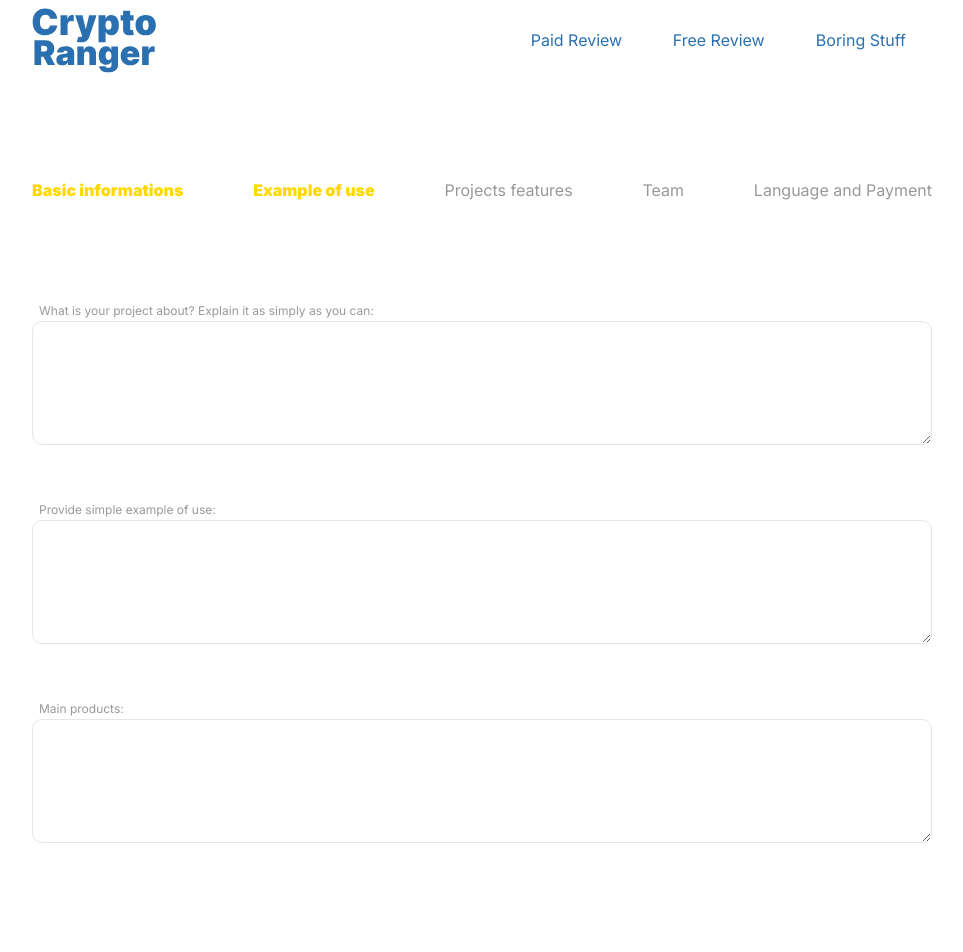
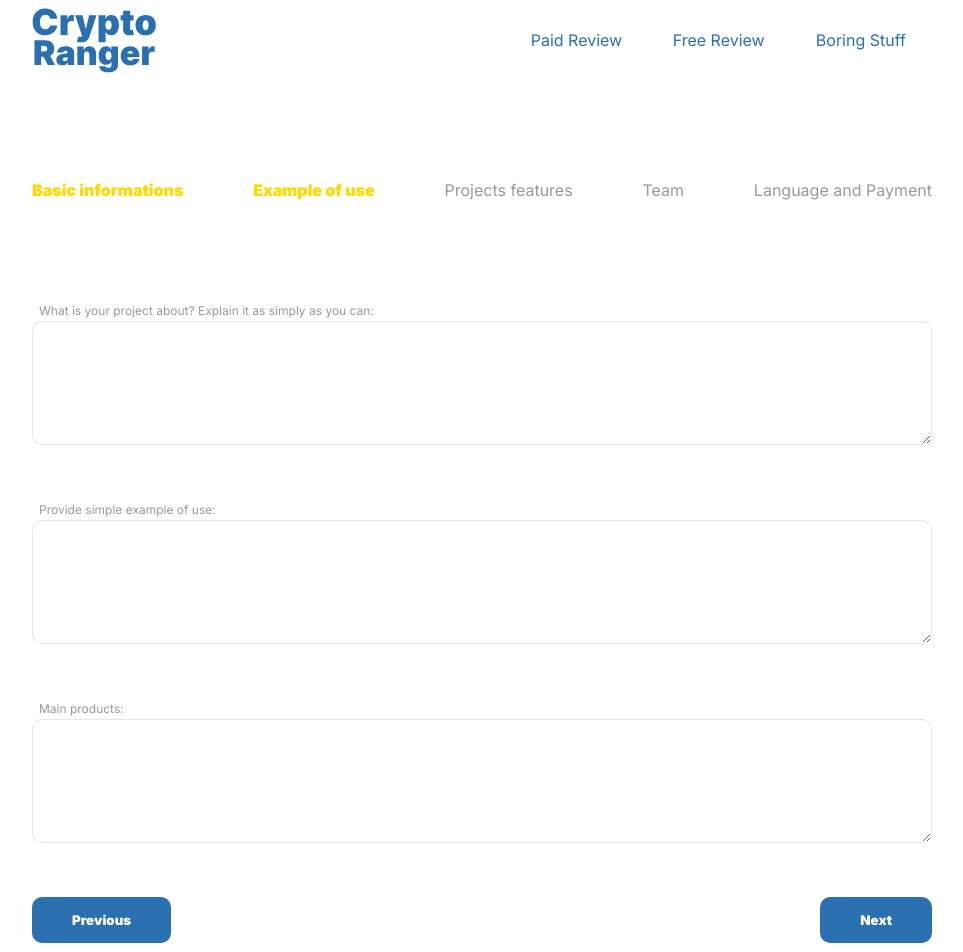
Before and after one commit to SimpleMB/CryptoRangerSimple, a Next.js app: page /paid/exampleofuse in a window 1280 px wide. Shown: the top 952 px of the page, without its empty margins (158-1121 px from the left). Before the commit the page ends 897 px from the top, so only its background shows below. Built offline with nearby package versions, Linux system fonts and the light colour scheme.

Commit message:
Attempt to save information in BasicTemplate

```diff
--- a/pages/paid/exampleofuse/index.tsx
+++ b/pages/paid/exampleofuse/index.tsx
@@ -1,6 +1,7 @@
 import { NextPage } from 'next';
 import BreadCrumbs from '../../../components/BreadCrumbs/BreadCrumbs';
 import Navigation from '../../../components/Navigation/Navigation';
+import PreviousNextNavigation from '../../../components/PreviousNextNavigation/PreviousNextNavigation';
 import ExampleTemplate from '../../../Templates/ExampleTemplate/ExampleTemplate';
 
 const index: NextPage = () => {
@@ -9,6 +10,10 @@ const index: NextPage = () => {
       <Navigation />
       <BreadCrumbs position={1} />
       <ExampleTemplate />
+      <PreviousNextNavigation
+        previous="/paid/basicinformation"
+        next="/paid/features"
+      />
     </>
   );
 };
```
Also changed, not shown: Templates/BasicTemplate/BasicTemplate.tsx (+5 -2 lines).
